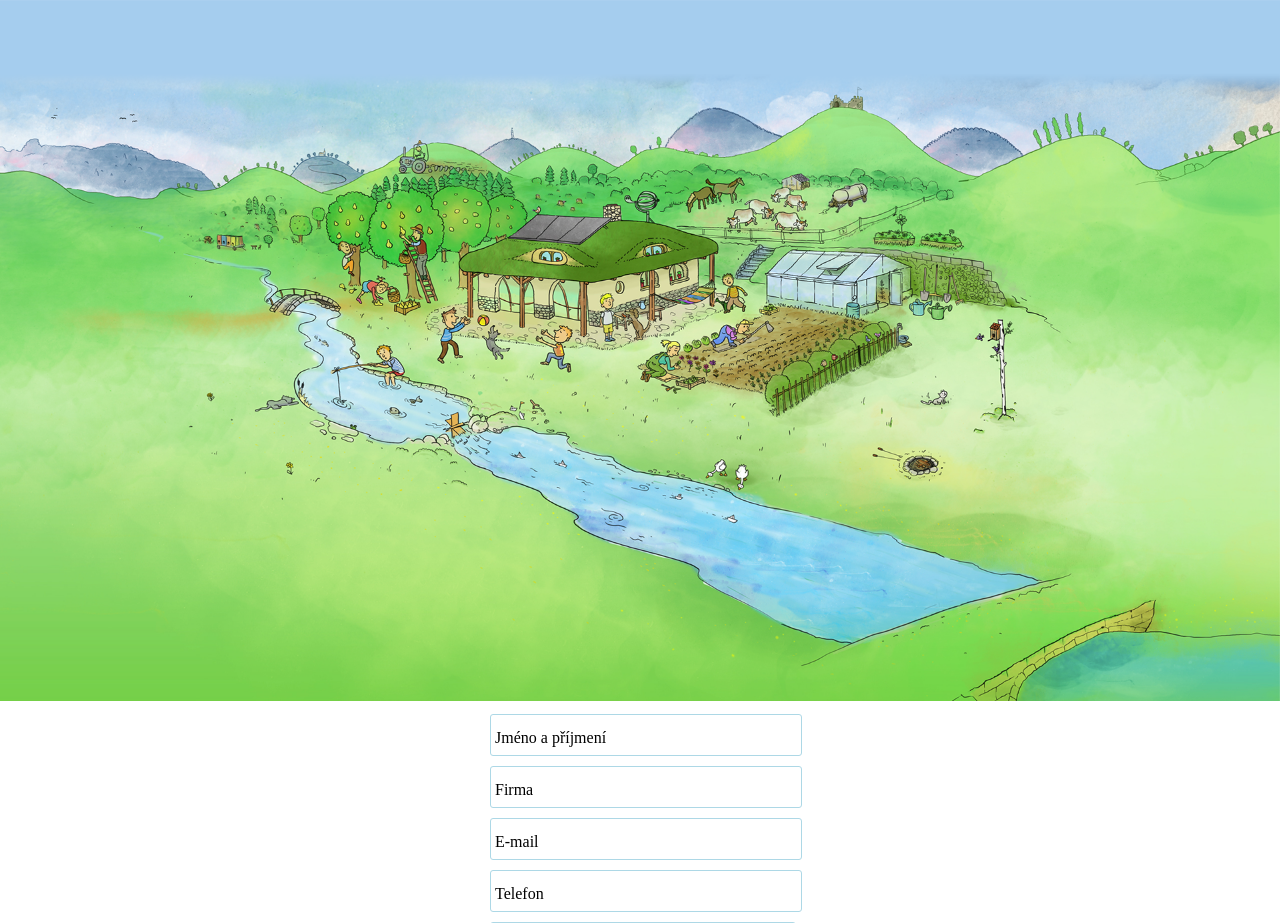
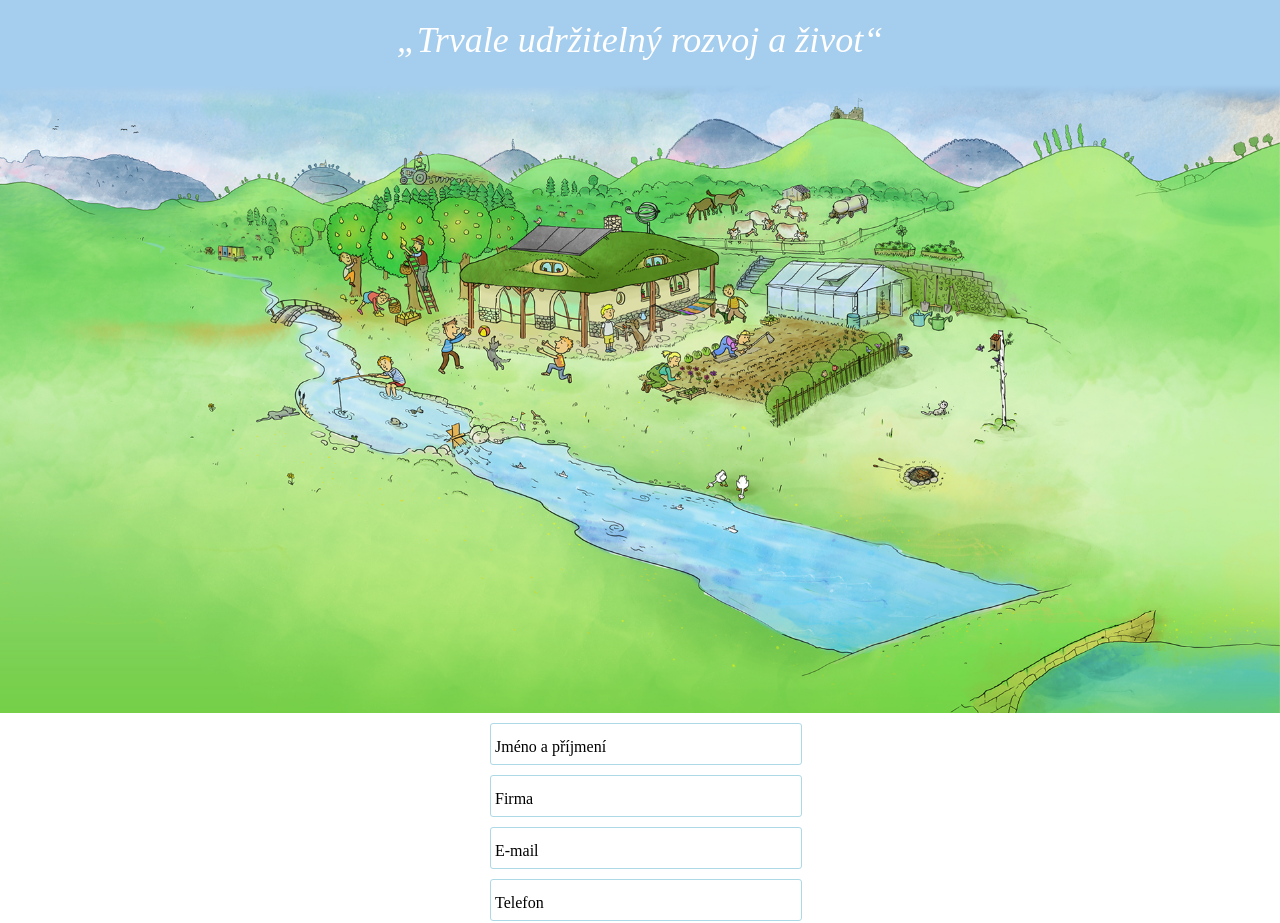
Before and after one commit to martinsvb/biotechnes, a PHP site: page / in a window 1280 px wide. Shown: the part 100-1023 px from the top of the page. Run offline with PHP 8.4, Linux system fonts and the light colour scheme; some libraries are stand-ins or nearby versions.

Commit message:
Responsive images

```diff
--- /dev/null
+++ b/css/responsive.css
@@ -0,0 +1,34 @@
+/* Desktop */
+@media (min-width: 1025px) {
+    .bioImageDesktop {
+        display: block;
+    }
+}
+
+/* Tablets (portrait) */
+@media (min-width: 768px) and (max-width: 1024px) {
+    .bioImageMobileBigPortrait {
+        display: block;
+    }
+}
+
+/* Tablets (landscape) */
+@media (min-width: 768px) and (max-width: 1024px) and (orientation: landscape) {
+    .bioImageMobileLandscape {
+        display: block;
+    }
+}
+
+/*  Tablets, Mobiles (Landscape) */
+@media (min-width: 481px) and (max-width: 767px) {
+    .bioImageMobileLandscape {
+        display: block;
+    }
+}
+
+/* Mobiles (Portrait) */
+@media (min-width: 320px) and (max-width: 480px) {
+    .bioImageMobilePortrait {
+        display: block;
+    }
+}
--- a/css/styles.css
+++ b/css/styles.css
@@ -64,8 +64,30 @@
     margin-right: 25px;
 }
 
+.bioPageHeaderWrapper {
+    height: 80px;
+    display: flex;
+    justify-content: space-around;
+    align-items: center;
+    background: #a5cdee;
+}
+
+.bioPageHeaderText {
+    color: white;
+    font-size: 36px;
+    font-weight: 500;
+    font-style: italic;
+}
+
 .bioImage {
     width: 100%;
+}
+
+.bioImageDesktop,
+.bioImageMobileLandscape,
+.bioImageMobilePortrait,
+.bioImageMobileBigPortrait {
+    display: none;
 }
 
 .contactForm {
--- a/index.html
+++ b/index.html
@@ -10,6 +10,7 @@
   <meta name="viewport" content="width=device-width, initial-scale=1">
 
   <link rel="stylesheet" href="css/styles.css">
+  <link rel="stylesheet" href="css/responsive.css">
 
   <script src="https://www.google.com/recaptcha/api.js?render=6LeczY4UAAAAAJgFkcj_EOJyFc9W19KZoXOf_ELN"></script>
 
@@ -22,7 +23,13 @@
   </div>
 
   <div class="image">
-    <img src="img/desktop_image.png" alt="BioTechnes logo" class="bioImage" />
+    <div class="bioPageHeaderWrapper">
+      <h1 class="bioPageHeaderText">„Trvale udržitelný rozvoj a život“</h1>
+    </div>
+    <img src="img/desktop_image.png" alt="BioTechnes logo" class="bioImage bioImageDesktop" />
+    <img src="img/mobile_landscape_image.png" alt="BioTechnes logo" class="bioImage bioImageMobileLandscape" />
+    <img src="img/mobile_portrait_image.png" alt="BioTechnes logo" class="bioImage bioImageMobilePortrait" />
+    <img src="img/mobile_big_portrait_image.png" alt="BioTechnes logo" class="bioImage bioImageMobileBigPortrait" />
   </div>
 
   <div id="content" class="content">
```
Also changed, not shown: img/Biotechnes_fullscreen_1600px.jpg (added), img/desktop_image.png, img/mobile_big_portrait_image.png, 2 other files.
